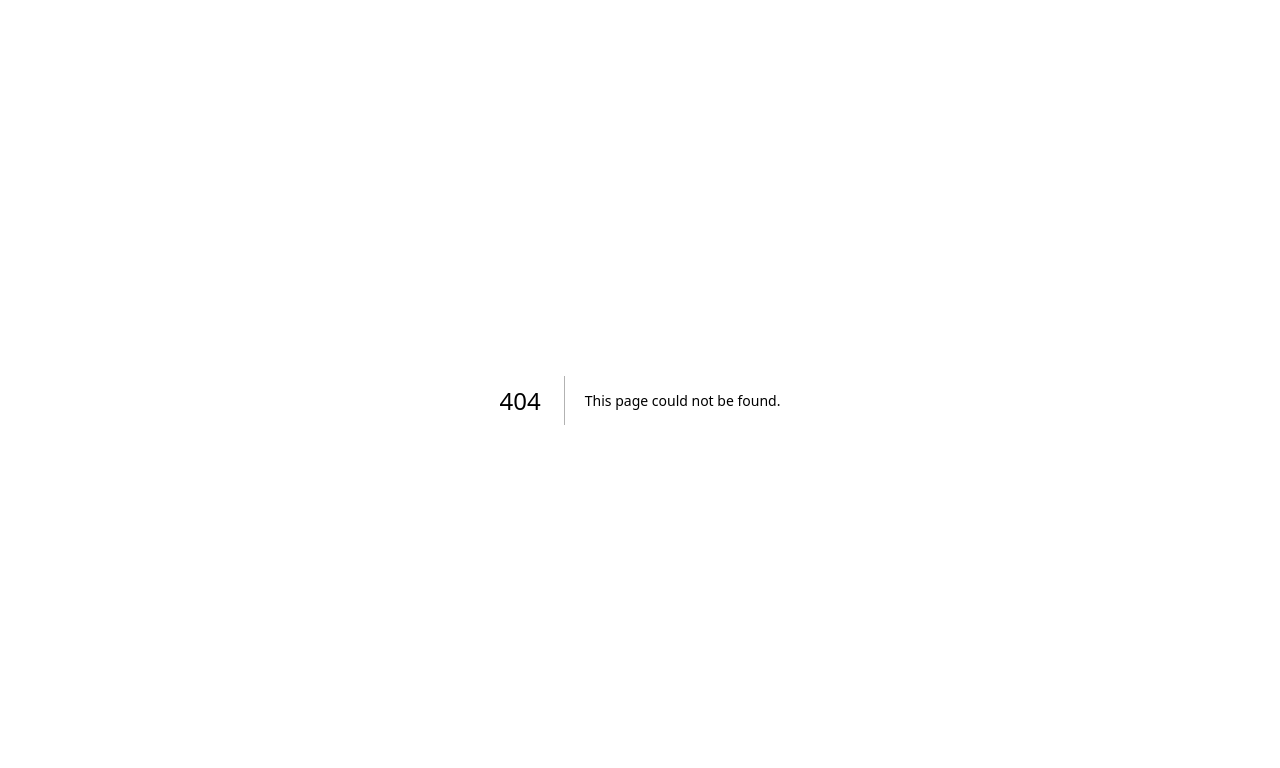
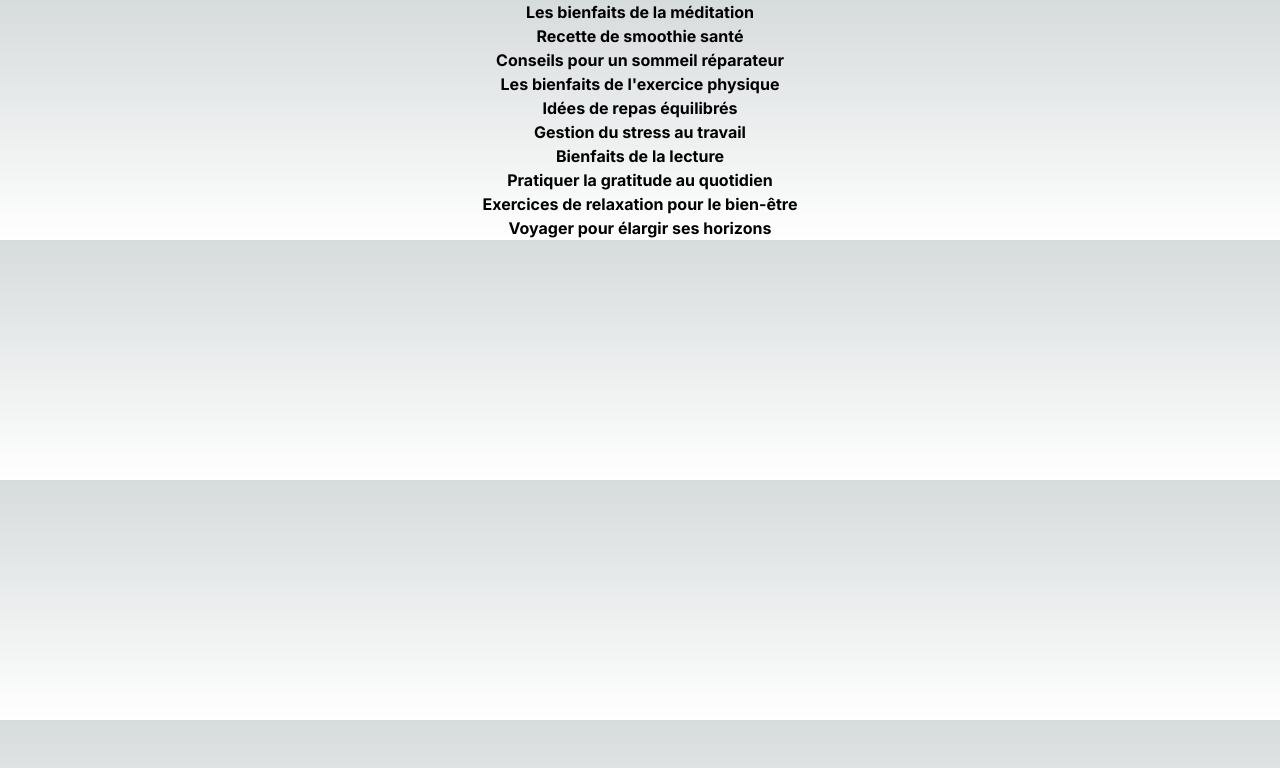
Before and after one commit to ZoFitahiana/Routing-Page, a Next.js app: page /home in a window 1280 px wide. Before the commit this address had no page. Shown: the top 768 px of the page. Built offline with nearby package versions, Linux system fonts and the light colour scheme.

Commit message:
create page home

```diff
--- a/src/app/blog/[id]/page.tsx
+++ b/src/app/blog/[id]/page.tsx
@@ -0,0 +1,19 @@
+import { ImplementData } from "../../../../compenents/blog";
+import { getId } from "../../../../service/getId";
+
+
+export default function getBlog({
+  params: { id },
+}: {
+  params: { id: string };
+}) {
+  const blog = getId(id);
+  if (!blog) {
+    return <div>404 </div>;
+  }
+  return (
+    <div>
+        <ImplementData blog={blog} showContent />
+    </div>
+  )
+}
--- /dev/null
+++ b/src/app/home/page.tsx
@@ -0,0 +1,11 @@
+import { DataMocks } from "../../../utils/data";
+import { ImplementData } from "../../../compenents/blog";
+
+export default function page() {
+  return (
+    <div>
+        {DataMocks.map((blog) => <ImplementData key={blog.id} blog={blog} />)}
+    </div>
+  )
+
+}
```
